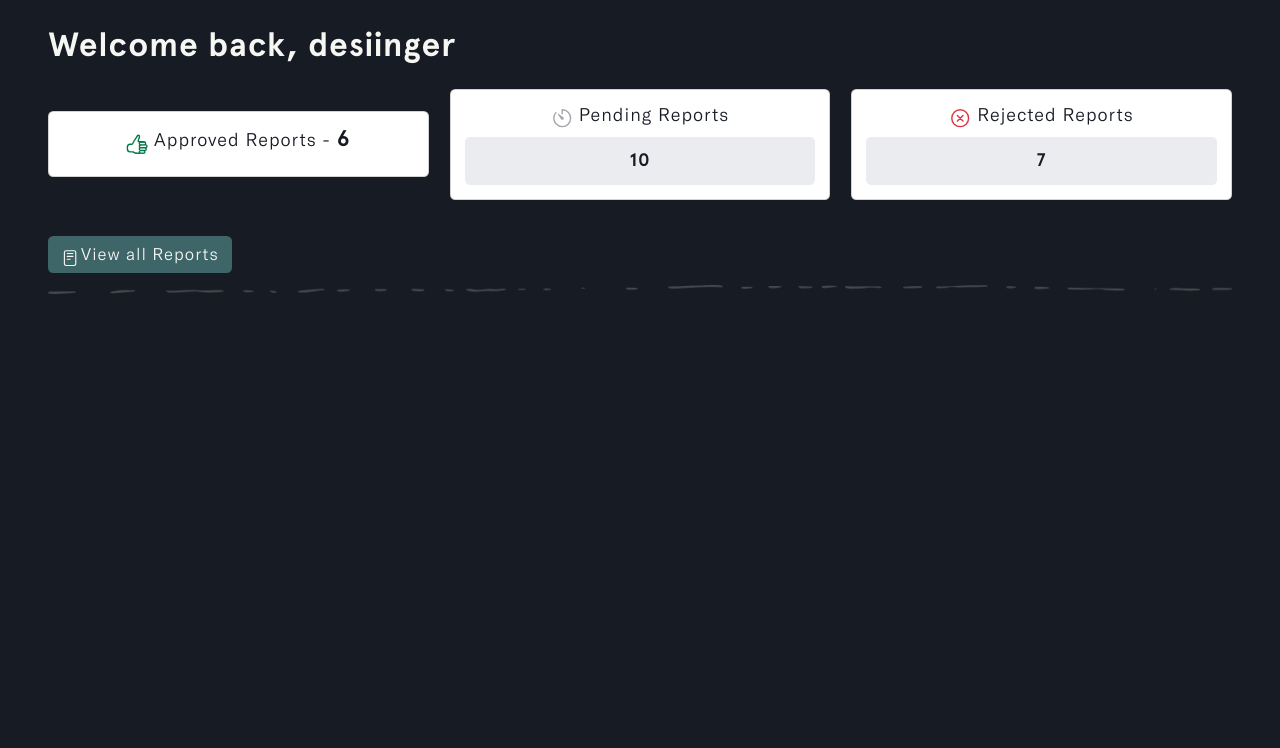
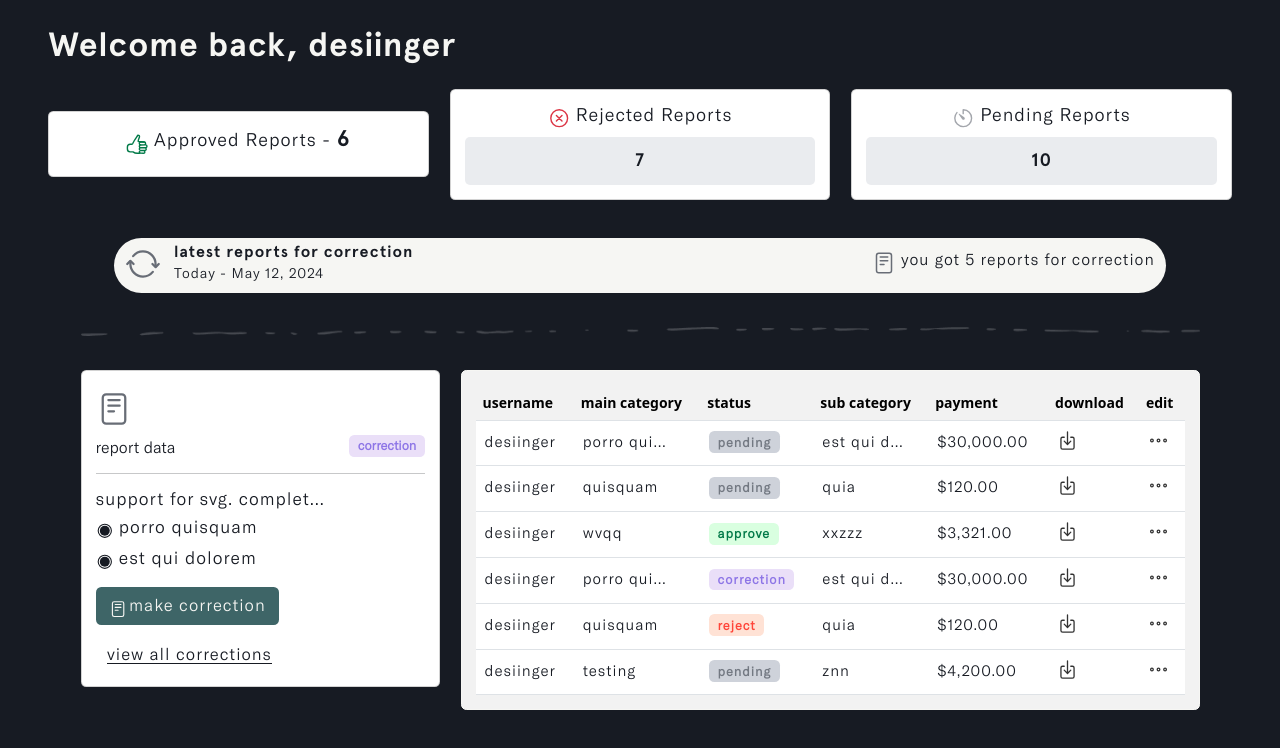
Before and after one commit to DavidDanso/finance-manager, a Django app: page /accountant/dashboard in a window 1280 px wide. Shown: the part 52-800 px from the top of the page. Run offline with Django 5.2, Linux system fonts and the light colour scheme; a user stored in the database is signed in; data comes from the database, SQL or seed files in the repository; both versions use the stored data as it was after the commit; some libraries are stand-ins or nearby versions.

Commit message:
add accountant dashboard

```diff
--- a/accountant/templates/accountant/a_dashboard.html
+++ b/accountant/templates/accountant/a_dashboard.html
@@ -94,6 +94,26 @@
                 <div class="col-md-4">
                   <div class="card">
                     <div class="card-body">
+                      <h6 id="rejected_">
+                        <ion-icon name="close-circle-outline"></ion-icon>
+                        rejected reports
+                      </h6>
+                      <div id="stats">
+                        <center>
+                          <small>7</small>
+                        </center>
+                      </div>
+                      <!-- end stats -->
+                    </div>
+                    <!-- end card-body -->
+                  </div>
+                  <!-- end card -->
+                </div>
+                <!-- end col -->
+
+                <div class="col-md-4">
+                  <div class="card">
+                    <div class="card-body">
                       <h6 id="pending_">
                         <ion-icon name="timer-outline"></ion-icon>
                         pending reports
@@ -110,40 +130,8 @@
                   <!-- end card -->
                 </div>
                 <!-- end col -->
-
-                <div class="col-md-4">
-                  <div class="card">
-                    <div class="card-body">
-                      <h6 id="rejected_">
-                        <ion-icon name="close-circle-outline"></ion-icon>
-                        rejected reports
-                      </h6>
-                      <div id="stats">
-                        <center>
-                          <small>7</small>
-                        </center>
-                      </div>
-                      <!-- end stats -->
-                    </div>
-                    <!-- end card-body -->
-                  </div>
-                  <!-- end card -->
-                </div>
-                <!-- end col -->
               </div>
               <!-- end dashboard cards -->
-
-              <a href="{% url 'reports' %}" id="all_reports" class="btn">
-                <ion-icon name="reader-outline"></ion-icon> View all Reports
-              </a>
-
-              <!--  -->
-              <img
-                src="{% static 'images/line.png'%}"
-                class="img-fluid d-flex mx-auto"
-                id="page_line"
-                alt="page_line"
-              />
             </div>
             <!-- End hero-intro-->
           </div>
@@ -151,21 +139,133 @@
         </div>
         <!-- End hero -->
 
-        <!--=========================================== Reports-Section ===============================-->
-        <div id="reports">
+        <!--=========================================== correction-Section ===============================-->
+        <div id="correction">
           <div class="container">
-            <div class="reports-intro">
-              <div class="row">
-                <div class="col-md-4"></div>
-                <!-- end chart-col -->
+            <div class="correction-intro">
+              <h2 id="h2-text">
+                <ion-icon name="sync-outline"></ion-icon>
+                <span id="move_txt">
+                  latest reports for correction <br />
+                  <small>Today - May 12, 2024</small>
+                </span>
+              </h2>
+
+              <h2 class="align-self-center" id="h2-icon">
+                <ion-icon name="reader-outline"></ion-icon>
+                you got 5 reports for correction
+              </h2>
+            </div>
+            <!-- end correction-intro -->
+
+            <!--  -->
+            <img
+              src="{% static 'images/line.png'%}"
+              class="img-fluid d-flex mx-auto"
+              id="page_line"
+              alt="page_line"
+            />
+            <!--  -->
+
+            <div class="row">
+              <div class="col-md-4" id="correction-card">
+                <div class="card">
+                  <div class="card-body">
+                    <h6>
+                      <ion-icon name="reader-outline"></ion-icon>
+                    </h6>
+                    <small
+                      >report data
+                      <span class="badge correction">correction</span></small
+                    >
+                    <hr />
+
+                    <h3 id="description">support for svg. complet…</h3>
+                    <h3 id="main_cat">
+                      <ion-icon name="radio-button-on-outline"></ion-icon>
+                      porro quisquam
+                    </h3>
+                    <h3 id="sub_cat">
+                      <ion-icon name="radio-button-on-outline"></ion-icon>
+                      est qui dolorem
+                    </h3>
+
+                    <a href="#" id="corrections" class="btn">
+                      <ion-icon name="reader-outline"></ion-icon> make
+                      correction
+                    </a>
+                    <a href="#" id="all_corrections" class="btn">
+                      <span>view all corrections</span>
+                    </a>
+                  </div>
+                  <!-- end card-body -->
+                </div>
+                <!-- end card -->
               </div>
-              <!-- end row -->
+              <!-- end correction-card -->
+
+              <div class="col-md-8" id="reports-table">
+                <div class="card">
+                  <div class="card-body">
+                    <table class="table table-hover" id="invoice_table">
+                      <thead>
+                        <tr>
+                          <th scope="col">username</th>
+                          <th scope="col">main category</th>
+                          <th scope="col">status</th>
+                          <th scope="col">sub category</th>
+                          <th scope="col">payment</th>
+                          <th scope="col">download</th>
+                          <th scope="col">edit</th>
+                        </tr>
+                      </thead>
+                      <tbody>
+                        {% for report in reports %}
+                        <tr>
+                          <td>{{report.account_owner.username}}</td>
+                          <td>{{report.main_category|truncatechars:10}}</td>
+                          <td>
+                            {% if report.status == 'pending' %}
+                            <span class="badge pending">pending</span>
+                            {% elif report.status == 'reject' %}
+                            <span class="badge reject">reject</span>
+                            {% elif report.status == 'correction' %}
+                            <span class="badge correction">correction</span>
+                            {% else %}
+                            <span class="badge approve">approve</span>
+                            {% endif %}
+                          </td>
+                          <td>{{report.sub_category|truncatechars:10}}</td>
+                          <td>${{report.payment|floatformat:2|intcomma}}</td>
+                          <td>
+                            <a href="{% url 'download_report' report.id %}"
+                              ><ion-icon name="download-outline"></ion-icon
+                            ></a>
+                          </td>
+                          <td>
+                            <a href="{% url 'edit-report' report.id %}">
+                              <ion-icon
+                                name="ellipsis-horizontal-outline"
+                              ></ion-icon>
+                            </a>
+                          </td>
+                        </tr>
+                        {% endfor %}
+                      </tbody>
+                    </table>
+                    <!-- end table -->
+                  </div>
+                  <!-- end card-body -->
+                </div>
+                <!-- end card -->
+              </div>
+              <!-- end reports-table -->
             </div>
-            <!-- end reports-intro -->
+            <!-- end row -->
           </div>
           <!-- end container -->
         </div>
-        <!-- End reports -->
+        <!-- End correction -->
       </div>
       <!-- End page--layout -->
     </main>
--- a/accountant/views.py
+++ b/accountant/views.py
@@ -16,7 +16,10 @@ from openpyxl import load_workbook
 
 # dashboard view
 def accountant_dashboard(request):
-    return render(request, 'accountant/a_dashboard.html')
+    user = request.user.profile
+    reports = Report.objects.select_related('account_owner').filter(account_owner=user)
+    context = {'reports': reports}
+    return render(request, 'accountant/a_dashboard.html', context)
 
 
 # upload_file view
--- a/static/css/a_dashboard.css
+++ b/static/css/a_dashboard.css
@@ -198,30 +198,6 @@ a:hover {
   margin-bottom: 2%;
 }
 
-/* add report */
-#all_reports ion-icon {
-  vertical-align: middle;
-  font-size: 1.3rem;
-  margin-right: -2%;
-}
-#all_reports {
-  color: var(--text-color);
-  letter-spacing: 1px;
-  font-family: var(--text-font);
-  font-size: 1.2rem;
-  cursor: pointer;
-  line-height: 1.4;
-  background-color: #3e6567;
-  transition: all 0.5s ease-in-out;
-  margin-top: 3%;
-  margin-bottom: -2%;
-}
-#all_reports:hover {
-  color: var(--text-color);
-  background: #3e6567c4;
-  transition: all 0.5s ease-in-out;
-}
-
 /* dashboard card */
 #dashboard_card #stats {
   background-color: #c1c7d157;
@@ -263,113 +239,134 @@ a:hover {
   margin-top: 3%;
 }
 
-/****************************************** reports-section ************************************/
-#reports {
-  margin-top: -1%;
+/****************************************** correction-Section ************************************/
+#correction {
+  margin-top: 2%;
 }
-.reports-intro {
+.correction-intro {
   margin: 3%;
+  display: flex;
+  justify-content: space-between;
+  background-color: var(--text-color);
+  padding: 4px;
+  border-radius: 65px;
+  padding-right: 1%;
+  padding-left: 1%;
 }
-.reports-intro .card {
-  width: 85%;
-  background-color: transparent;
-  border: 1px solid #7b8fa199;
+#h2-text ion-icon {
+  font-size: 4.5vh;
+  vertical-align: middle;
+  margin-top: 12%;
+  color: #686d76;
 }
-.reports-intro p {
-  font-size: 2.2vh;
+#h2-icon ion-icon {
+  font-size: 3vh;
+  vertical-align: middle;
+  color: #686d76;
+}
+.correction-intro h2 {
+  font-size: 2vh;
+  font-family: var(--text-font);
+  color: var(--main-color);
+  letter-spacing: 1px;
+  line-height: 1.3;
+}
+#move_txt {
+  position: absolute;
+  margin-left: 1%;
   font-family: var(--header-font);
-  color: var(--text-color);
+}
+#move_txt small {
+  font-family: var(--text-font);
+}
+
+/* correction-card */
+#correction-card {
+  margin-top: 3%;
+}
+#correction-card h6 {
+  font-size: 4.5vh;
+  font-family: var(--header-font);
+  color: #686d76;
   letter-spacing: 1px;
 }
-.reports-intro p small {
+#correction-card small {
+  font-size: 2vh;
   font-family: var(--text-font);
-  color: var(--text-color);
+  color: var(--main-color);
 }
-.reports-intro label {
+#correction-card h3 {
+  font-size: 2.2vh;
+  font-family: var(--text-font);
+  color: var(--main-color);
+  letter-spacing: 1px;
+}
+#correction-card h6 ion-icon,
+#correction-card h3 ion-icon {
+  vertical-align: middle;
+}
+#correction-card .correction {
+  background: #eadff8;
+  color: #8d75e6;
+  font-size: 1.6vh;
+  float: right;
+}
+
+/* corrections btns */
+#corrections ion-icon {
+  vertical-align: middle;
+  font-size: 1.3rem;
+  margin-right: -2%;
+}
+#corrections {
   color: var(--text-color);
   letter-spacing: 1px;
   font-family: var(--text-font);
-  font-size: 1.1rem;
-  margin-bottom: 2%;
-  margin-left: 13%;
+  font-size: 1.2rem;
+  cursor: pointer;
+  line-height: 1.4;
+  background-color: #3e6567;
+  transition: all 0.5s ease-in-out;
+  margin-top: 3%;
+  margin-bottom: -2%;
 }
-.reports-intro input {
+#corrections:hover {
   color: var(--text-color);
+  background: #3e6567c4;
+  transition: all 0.5s ease-in-out;
+}
+
+#all_corrections {
+  color: var(--main-color);
   letter-spacing: 1px;
   font-family: var(--text-font);
-  font-size: 1.1rem;
-  border: 1px solid #7b8fa1;
-  background: transparent;
-  border-bottom-right-radius: 5px;
-  border-top-right-radius: 5px;
-  margin-left: 10%;
-}
-.reports-intro select {
-  color: var(--text-color);
-  letter-spacing: 1px;
-  font-family: var(--text-font);
-  font-size: 1.1rem;
-  border: 1px solid #7b8fa1;
-  margin-left: 12%;
-  background: transparent;
-}
-.reports-intro select:focus,
-.reports-intro input:focus {
-  box-shadow: none !important;
-  outline: 0px !important;
-  border: 1px solid #7b8fa199;
-  color: var(--text-color);
-}
-#search-btn {
-  margin-top: 10px;
-}
-#search-btn ion-icon {
-  font-size: 2.6rem;
-  margin-left: 4%;
-  transition: all 0.5s ease-in-out;
-  vertical-align: middle;
-  color: var(--text-color);
-}
-#search-btn ion-icon:hover {
-  color: #ffffff9a;
+  font-size: 1.2rem;
+  margin-top: 5%;
   transition: all 0.5s ease-in-out;
 }
-#search-btn:focus {
-  box-shadow: none !important;
-  outline: 0px !important;
-  border: transparent;
+#all_corrections span {
+  border-bottom: 1px solid var(--main-color);
 }
-
-/* Change the color of the calendar icon in WebKit-based browsers to white */
-input[type="date"]::-webkit-calendar-picker-indicator {
-  filter: invert(100%) brightness(200%);
-  cursor: pointer;
-}
-
-/* Additional styling for the date input */
-input[type="date"] {
-  padding: 5px;
-  font-size: 16px;
+#all_corrections:hover {
+  color: #171b2384;
+  transition: all 0.5s ease-in-out;
 }
 
 /****************************************** Desktop-Table-Section ************************************/
-#desktop-table {
-  margin-top: 1%;
+#reports-table {
+  margin-top: 3%;
 }
-.desktop-table-intro {
-  margin: 3%;
-}
-.desktop-table-intro .card {
+#reports-table .card {
   border: 1px solid var(--text-color);
   background: #f7f7f7f9;
 }
-.desktop-table-intro table {
+#reports-table table {
   margin-bottom: 0px;
 }
-.desktop-table-intro th {
+#reports-table th {
   background-color: transparent;
 }
-.desktop-table-intro td {
+#reports-table td {
   font-size: 1.9vh;
   font-family: var(--text-font);
   color: var(--main-color);
@@ -377,29 +374,29 @@ input[type="date"] {
   padding: 9px;
   text-transform: lowercase;
 }
-.desktop-table-intro ion-icon {
+#reports-table ion-icon {
   font-size: 1.5rem;
   color: #333333;
   cursor: pointer;
 }
 
 /* status */
-.desktop-table-intro .pending {
+#reports-table .pending {
   background: #c1c7d1ca;
   color: #5b616bca;
   font-size: 1.6vh;
 }
-.desktop-table-intro .correction {
+#reports-table .correction {
   background: #eadff8;
   color: #8d75e6;
   font-size: 1.6vh;
 }
-.desktop-table-intro .approve {
+#reports-table .approve {
   background: #d9ffe0;
   color: #027a48;
   font-size: 1.6vh;
 }
-.desktop-table-intro .reject {
+#reports-table .reject {
   background: #ffe2d5;
   color: #ff4539;
   font-size: 1.6vh;
```
Also changed, not shown: templates/edit-reports.html (+1 -12 lines), db.sqlite3.
